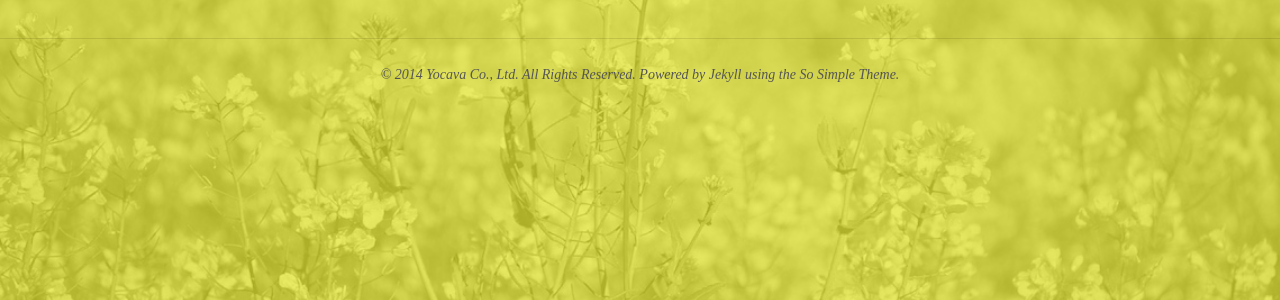
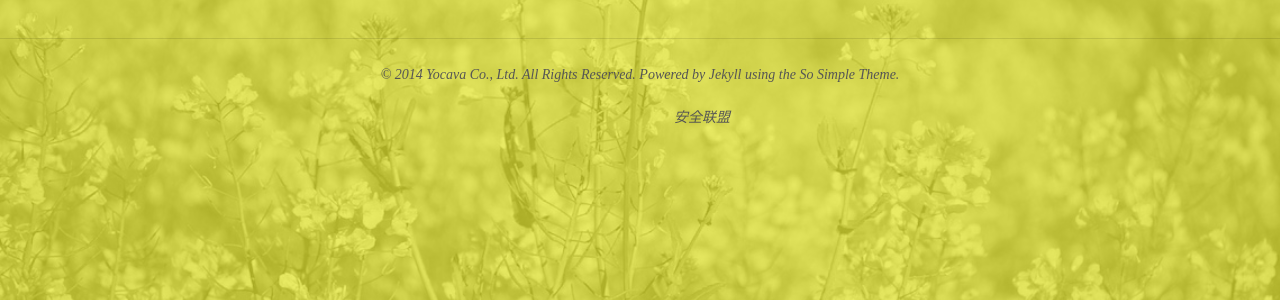
Before and after one commit to yocava/yocava.github.io, a Jekyll site: the page built from index.html, in a window 1280 px wide. Shown: the part 442-742 px from the top of the page. Built offline with Jekyll 4.4.1, drawn with Linux system fonts in a browser that asks for light colours; nearby versions of some CDN libraries.

Commit message:
安全联盟

```diff
--- a/_includes/footer.html
+++ b/_includes/footer.html
@@ -12,4 +12,5 @@
 	{% if site.owner.flickr %}<a href="http://www.flickr.com/photos/{{ site.owner.flickr }}" title="{{ site.owner.name}} on Flickr" target="_blank"><i class="icon-flickr icon-2x"></i></a>{% endif %}
 	{% if site.owner.github %}<a href="http://github.com/{{ site.owner.github }}" title="{{ site.owner.name}} on Github" target="_blank"><i class="icon-github icon-2x"></i></a>{% endif %}
 	{% if site.owner.tumblr %}<a href="http://{{ site.owner.tumblr }}.tumblr.com" title="{{ site.owner.name}} on Tumblr" target="_blank"><i class="icon-tumblr icon-2x"></i></a>{% endif %}
+    <a href="http://www.anquan.org/s/yocava.com" name="n7PspVKWqOrimSH4LPP7975eL3lW8ZXxINdbb8ohuciYBs75nt" >安全联盟</a>
 </div><!-- /.social-icons -->
```
